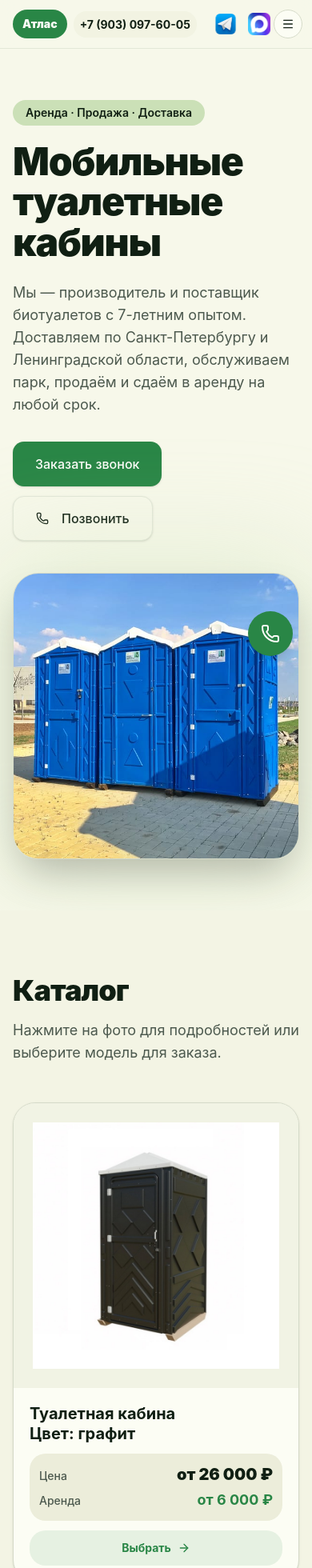
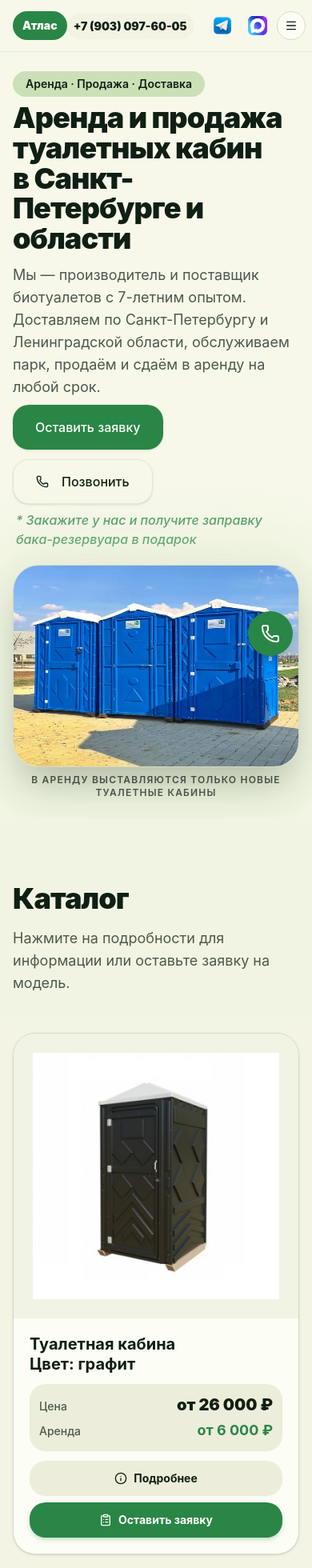
Before and after one commit to abramyaan/mobile-comfort-hub, a React (Vite) app: page / in a window 390 px wide. Shown: the top 1960 px of the page at 80% size. Built offline with nearby package versions, Linux system fonts and the light colour scheme.

Commit message:
optimiz and edits

```diff
--- a/package.json
+++ b/package.json
@@ -70,6 +70,7 @@
     "@types/node": "^22.16.5",
     "@types/react": "^19.2.0",
     "@types/react-dom": "^19.2.0",
+    "@vitejs/plugin-legacy": "^8.0.1",
     "@vitejs/plugin-react": "^5.0.4",
     "eslint": "^9.32.0",
     "eslint-config-prettier": "^10.1.1",
@@ -78,6 +79,7 @@
     "eslint-plugin-react-refresh": "^0.4.20",
     "globals": "^15.15.0",
     "prettier": "^3.7.3",
+    "terser": "^5.47.1",
     "typescript": "^5.8.3",
     "typescript-eslint": "^8.56.1",
     "vite": "^7.3.1"
--- a/src/components/site/CabinDialog.tsx
+++ b/src/components/site/CabinDialog.tsx
@@ -7,7 +7,6 @@ import {
   Ruler,
   Container,
   Weight,
-  Users,
   Factory,
   ShieldCheck
 } from "lucide-react";
@@ -29,7 +28,6 @@ export function CabinDialog({ cabin, onClose, onBuy }: {
   const specs = [
     { label: "Габариты", value: cabin.size, icon: Ruler },
     { label: "Вес", value: cabin.weight, icon: Weight },
-    { label: "Посещений", value: cabin.visits, icon: Users },
     { label: "Бак", value: cabin.tank, icon: Container },
     { label: "Производство", value: cabin.manufacturer, icon: Factory },
     { label: "Гарантия", value: cabin.warranty, icon: ShieldCheck },
@@ -37,16 +35,14 @@ export function CabinDialog({ cabin, onClose, onBuy }: {
 
   return (
     <Dialog open={!!cabin} onOpenChange={(v) => !v && onClose()}>
-      {/* Максимальная высота 95vh и уменьшенные отступы p-3 для мобильных[cite: 9, 11] */}
       <DialogContent className="max-w-[95vw] sm:max-w-3xl rounded-[1.5rem] p-3 sm:p-8 overflow-y-auto max-h-[95vh] outline-none border-none">
-        <DialogHeader className="mb-1 sm:mb-2">
-          {/* Уплотненный заголовок[cite: 9, 11] */}
-          <DialogTitle className="text-lg sm:text-2xl font-black text-left whitespace-pre-line leading-tight">
+        <DialogHeader className="mb-1 sm:mb-2 text-center">
+          <DialogTitle className="text-lg sm:text-2xl font-black text-center whitespace-pre-line leading-tight">
             {cabin.name}
           </DialogTitle>
         </DialogHeader>
 
-        {/* Слайдер стал чуть меньше на мобильных[cite: 9, 11] */}
+        {/* Слайдер изображений */}
         <div className="relative overflow-hidden rounded-2xl bg-secondary/50 border border-border">
           <img
             src={cabin.images[idx]}
@@ -71,31 +67,51 @@ export function CabinDialog({ cabin, onClose, onBuy }: {
           )}
         </div>
 
-        {/* Сетка характеристик стала плотнее[cite: 9, 11] */}
+        {/* Технические характеристики */}
         <div className="mt-3 sm:mt-6">
-          <h4 className="font-bold text-sm sm:text-lg mb-2">Технические характеристики</h4>
-          <div className="grid grid-cols-2 md:grid-cols-3 gap-1.5 sm:gap-3">
-            {specs.map((s, i) => (
-              <div key={i} className="flex flex-col gap-0 p-2 sm:p-4 rounded-xl bg-secondary/30 border border-border/50">
-                <div className="flex items-center gap-1 text-primary">
-                  <s.icon className="h-3 w-3 sm:h-3.5 sm:w-3.5" />
-                  <span className="text-[8px] sm:text-[10px] uppercase font-black tracking-wider opacity-60 leading-none">{s.label}</span>
+          <h4 className="font-bold text-sm sm:text-lg mb-2 text-center">Технические характеристики</h4>
+          <div className="flex flex-wrap gap-1.5 sm:gap-3 justify-center">
+            {specs.map((s, i) => {
+              const isWarranty = s.label === "Гарантия";
+              return (
+                <div
+                  key={i}
+                  className={`
+                    flex flex-col items-center text-center p-2 sm:p-4 rounded-xl bg-secondary/30 border border-border/50
+                    /* Мобилка: по 2 в ряд, Гарантия на всю ширину */
+                    w-[calc(50%-0.375rem)]
+                    ${isWarranty ? 'w-full' : ''}
+                    /* ПК: по 3 в ряд */
+                    sm:w-[calc(33.33%-0.75rem)]
+                  `}
+                >
+                  <div className="flex items-center gap-1 text-primary">
+                    <s.icon className="h-3 w-3 sm:h-3.5 sm:w-3.5" />
+                    <span className="text-[8px] sm:text-[10px] uppercase font-black tracking-wider opacity-60 leading-none">
+                      {s.label}
+                    </span>
+                  </div>
+                  <p className={`
+                    text-[11px] sm:text-sm font-bold truncate mt-0.5
+                    ${isWarranty ? 'text-xs sm:text-sm uppercase' : ''}
+                  `}>
+                    {isWarranty ? "ГАРАНТИЯ 12 МЕС" : s.value}
+                  </p>
                 </div>
-                <p className="text-[11px] sm:text-sm font-bold truncate">{s.value}</p>
-              </div>
-            ))}
+              );
+            })}
           </div>
         </div>
 
-        {/* Описание без лишнего текста[cite: 9, 10, 11] */}
-        <div className="mt-3 sm:mt-6 space-y-0.5">
+        {/* Описание */}
+        <div className="mt-3 sm:mt-6 space-y-0.5 text-center">
           <h4 className="font-bold text-sm sm:text-lg">Описание</h4>
           <p className="text-muted-foreground leading-tight text-[11px] sm:text-base">
             {cabin.description}
           </p>
         </div>
 
-        {/* Компактный футер[cite: 9, 11] */}
+        {/* Цены и кнопка */}
         <div className="mt-4 sm:mt-6 flex flex-col gap-2 sm:gap-3">
           <div className="grid grid-cols-2 gap-2">
             <div className="bg-secondary/50 p-2 sm:p-4 rounded-xl border border-border text-center">
@@ -111,7 +127,7 @@ export function CabinDialog({ cabin, onClose, onBuy }: {
             className="h-12 sm:h-16 rounded-xl sm:rounded-2xl text-base sm:text-xl font-black shadow-lg"
             onClick={() => onBuy(cabin.name)}
           >
-            Заказать
+            Оставить заявку
           </Button>
         </div>
       </DialogContent>
--- a/src/components/site/Catalog.tsx
+++ b/src/components/site/Catalog.tsx
@@ -1,7 +1,7 @@
 import { useState } from "react";
 import { cabins, type Cabin } from "@/data/catalog";
 import { CabinDialog } from "./CabinDialog";
-import { CheckCircle2, ShieldCheck, Zap, Droplets, Lightbulb, ThermometerSnowflake, ArrowRight } from "lucide-react";
+import { CheckCircle2, ShieldCheck, Zap, Droplets, Lightbulb, ThermometerSnowflake, Info, ClipboardList } from "lucide-react";
 
 const fmt = (n: number) => "от " + new Intl.NumberFormat("ru-RU").format(n);
 
@@ -23,7 +23,7 @@ export function Catalog({ onBuy }: { onBuy: (name: string) => void }) {
         <div className="mb-12 flex flex-wrap items-end justify-between gap-4">
           <h2 className="text-4xl font-black tracking-tight md:text-6xl">Каталог</h2>
           <p className="max-w-md text-lg text-muted-foreground">
-            Нажмите на фото для подробностей или выберите модель для заказа.
+            Нажмите на подробности для информации или оставьте заявку на модель.
           </p>
         </div>
 
@@ -31,9 +31,9 @@ export function Catalog({ onBuy }: { onBuy: (name: string) => void }) {
           {cabins.map((c) => (
             <div
               key={c.id}
-              className="group flex flex-col overflow-hidden rounded-3xl border border-border bg-card text-left shadow-sm transition-all hover:-translate-y-1 hover:shadow-xl w-full max-w-[360px]"
+              className="group flex flex-col overflow-hidden rounded-3xl border border-border bg-card text-left shadow-sm transition-all transform-gpu will-change-transform hover:-translate-y-1 hover:shadow-xl w-full max-w-[360px]"
             >
-              {/* Клик по фото открывает диалог с инфой */}
+              {/* Клик по фото открывает диалог */}
               <div
                 className="aspect-square overflow-hidden bg-secondary/60 cursor-pointer"
                 onClick={() => setActive(c)}
@@ -42,6 +42,7 @@ export function Catalog({ onBuy }: { onBuy: (name: string) => void }) {
                   src={c.images[0]}
                   alt={c.name}
                   loading="lazy"
+                  decoding="async"
                   width={800}
                   height={800}
                   className="h-full w-full object-contain p-6 transition-transform group-hover:scale-105"
@@ -68,14 +69,24 @@ export function Catalog({ onBuy }: { onBuy: (name: string) => void }) {
                     </div>
                   </div>
 
-                  {/* Кнопка "Выбрать" теперь сразу кидает на форму (OrderForm) */}
-                  <button
-                    onClick={() => onBuy(c.name)}
-                    className="flex items-center justify-center gap-2 rounded-xl bg-primary/10 py-3 text-sm font-bold text-primary transition-all hover:bg-primary hover:text-primary-foreground active:scale-95"
-                  >
-                    Выбрать
-                    <ArrowRight className="h-4 w-4" />
-                  </button>
+                  {/* Две кнопки: Подробнее выше, Оставить заявку ниже */}
+                  <div className="flex flex-col gap-2">
+                    <button
+                      onClick={() => setActive(c)}
+                      className="flex items-center justify-center gap-2 rounded-xl bg-secondary py-3 text-sm font-bold text-foreground transition-all hover:bg-secondary/80 active:scale-95"
+                    >
+                      <Info className="h-4 w-4" />
+                      Подробнее
+                    </button>
+
+                    <button
+                      onClick={() => onBuy(c.name)}
+                      className="flex items-center justify-center gap-2 rounded-xl bg-primary py-3 text-sm font-bold text-primary-foreground transition-all hover:opacity-90 active:scale-95 shadow-md shadow-primary/20"
+                    >
+                      <ClipboardList className="h-4 w-4" />
+                      Оставить заявку
+                    </button>
+                  </div>
                 </div>
               </div>
             </div>
--- a/src/components/site/Header.tsx
+++ b/src/components/site/Header.tsx
@@ -22,59 +22,67 @@ export function Header() {
   const [open, setOpen] = useState(false);
 
   return (
-    <header className="sticky top-0 z-40 border-b border-border/60 bg-background/80 backdrop-blur-md">
+    <header className="sticky top-0 z-40 border-b border-border/60 bg-background/80 backdrop-blur-md transform-gpu will-change-transform">
       <div className="mx-auto flex max-w-7xl items-center justify-between px-4 py-3 md:px-8">
 
-        {/* ЛЕВАЯ ЧАСТЬ: Логотип */}
-        <div className="flex items-center shrink-0">
-          <a href="#home" className="flex items-center group">
+        {/* ЛЕВАЯ ГРУППА: Логотип + Меню */}
+        <div className="flex items-center gap-4 lg:gap-8">
+          <a href="#home" className="flex items-center group shrink-0">
             <div className="grid h-9 px-3 place-items-center rounded-xl bg-primary text-primary-foreground font-black text-sm transition-transform group-hover:scale-105 sm:h-10">
               Атлас
             </div>
           </a>
-        </div>
-
-        {/* ЦЕНТРАЛЬНАЯ ЧАСТЬ: Номер телефона */}
-        {/* Изменено: на мобилках скрываем или уменьшаем, на больших экранах центрируем через flex-1 и text-center */}
-        <div className="flex-1 px-2 text-center lg:absolute lg:left-1/2 lg:-translate-x-1/2">
-          <a
-            href={PHONE_HREF}
-            className="inline-block text-[12px] font-bold text-foreground bg-secondary/50 px-2 py-1.5 rounded-lg whitespace-nowrap min-[390px]:text-[14px] sm:text-sm"
-          >
-            {PHONE}
-          </a>
-        </div>
-
-        {/* ПРАВАЯ ЧАСТЬ: Иконки + Меню */}
-        <div className="flex items-center gap-1 sm:gap-2 shrink-0">
-
-          {/* Иконки мессенджеров */}
-          <div className="flex items-center">
-            <a href={TG} target="_blank" className="active:opacity-70 transition-opacity hover:opacity-80">
-              {/* Уменьшил ширину иконок для мобильных (h-7 w-7) */}
-              <img src={tgIcon} alt="TG" className="h-9 w-14 object-contain sm:h-9 sm:w-9" />
-            </a>
-            <a href={MAX} target="_blank" className="active:opacity-70 transition-opacity hover:opacity-80">
-              <img src={maxIcon} alt="MAX" className="h-7 w-7 object-contain sm:h-8 sm:w-8" />
-            </a>
-          </div>
 
           {/* Навигация (только ПК) */}
-          <nav className="hidden lg:flex items-center gap-4 mr-4 border-l border-border pl-4">
+          <nav className="hidden lg:flex items-center gap-6">
             {links.map((l) => (
               <a
                 key={l.href}
                 href={l.href}
-                className="text-[13px] font-medium text-foreground/70 transition-colors hover:text-primary whitespace-nowrap"
+                className="text-base font-bold text-foreground/80 transition-colors hover:text-primary whitespace-nowrap"
               >
                 {l.label}
               </a>
             ))}
           </nav>
+        </div>
+
+        {/* ПРАВАЯ ГРУППА: Иконки + Номер + Кнопка */}
+        <div className="flex items-center gap-2 sm:gap-4 shrink-0">
+
+          {/* Номер телефона — теперь виден всегда */}
+          <div className="block">
+            <a
+              href={PHONE_HREF}
+              className="inline-block text-[14px] font-black text-foreground bg-secondary/50 px-2 py-1.5 rounded-lg whitespace-nowrap transition-colors hover:bg-secondary sm:text-sm sm:px-9 sm:py-3"
+            >
+              {PHONE}
+            </a>
+          </div>
+
+          {/* Иконки мессенджеров */}
+          <div className="flex items-center">
+            <a href={TG} target="_blank" className="active:opacity-70 transition-opacity hover:opacity-80 p-1">
+              <img
+                src={tgIcon}
+                alt="Telegram"
+                decoding="async"
+                className="h-8 w-12 object-contain sm:h-12 sm:w-17"
+              />
+            </a>
+            <a href={MAX} target="_blank" className="active:opacity-70 transition-opacity hover:opacity-80 p-1">
+              <img
+                src={maxIcon}
+                alt="MAX"
+                decoding="async"
+                className="h-6 w-6 object-contain sm:h-8 sm:w-8"
+              />
+            </a>
+          </div>
 
           {/* Кнопка "Заказать" (только ПК) */}
           <div className="hidden lg:block">
-            <Button asChild size="sm" className="rounded-full px-4 h-9 text-xs">
+            <Button asChild size="sm" className="rounded-full px-5 h-10 text-sm font-bold shadow-sm transition-transform active:scale-95">
               <a href="#order">Заказать</a>
             </Button>
           </div>
@@ -82,7 +90,7 @@ export function Header() {
           {/* Кнопка меню (только мобилки) */}
           <button
             onClick={() => setOpen((v) => !v)}
-            className="lg:hidden grid h-9 w-9 place-items-center rounded-xl border border-border bg-card"
+            className="lg:hidden grid h-9 w-9 place-items-center rounded-xl border border-border bg-card transition-colors active:bg-secondary"
           >
             {open ? <X className="h-4 w-4" /> : <Menu className="h-4 w-4" />}
           </button>
@@ -92,20 +100,20 @@ export function Header() {
 
       {/* Мобильное меню */}
       {open && (
-        <div className="lg:hidden border-t border-border bg-background animate-in fade-in slide-in-from-top-2">
+        <div className="lg:hidden border-t border-border bg-background animate-in fade-in slide-in-from-top-2 transform-gpu">
           <div className="px-4 py-6 space-y-1">
             {links.map((l) => (
               <a
                 key={l.href}
                 href={l.href}
                 onClick={() => setOpen(false)}
-                className="block rounded-lg px-4 py-3 text-lg font-medium hover:bg-secondary text-center"
+                className="block rounded-lg px-4 py-3 text-lg font-medium hover:bg-secondary text-center transition-colors"
               >
                 {l.label}
               </a>
             ))}
             <div className="pt-4 mt-4 border-t border-border">
-              <Button asChild className="w-full h-12 rounded-xl text-base font-bold">
+              <Button asChild className="w-full h-12 rounded-xl text-base font-bold shadow-lg active:scale-[0.98]">
                 <a href="#order">Оставить заявку</a>
               </Button>
             </div>
--- a/src/components/site/Hero.tsx
+++ b/src/components/site/Hero.tsx
@@ -5,35 +5,54 @@ import hero from "@/assets/hero-cabinos.jpg";
 export function Hero() {
   return (
     <section id="home" className="relative overflow-hidden">
-      <div className="mx-auto grid max-w-7xl items-center gap-10 px-4 py-16 md:grid-cols-2 md:px-8 md:py-24">
-        <div>
+      <div className="mx-auto grid max-w-7xl items-center gap-5 px-4 py-6 md:grid-cols-2 md:px-8 md:py-24">
+        {/* transform-gpu ускоряет рендеринг текста на слабых процессорах */}
+        <div className="transform-gpu">
           <span className="inline-block rounded-full bg-accent px-4 py-1.5 text-sm font-semibold text-accent-foreground">
             Аренда · Продажа · Доставка
           </span>
-          <h1 className="mt-5 text-5xl font-black leading-[1.05] tracking-tight md:text-7xl">
-            Мобильные<br />туалетные кабины
+          <h1 className="mt-2 text-4xl font-black leading-[1.05] tracking-tight md:text-6xl text-foreground">
+            Аренда и продажа<br />туалетных кабин <br />в Санкт-Петербурге и области
           </h1>
-          <p className="mt-6 max-w-xl text-lg text-muted-foreground md:text-xl">
+          <p className="mt-3 max-w-xl text-lg text-muted-foreground md:text-xl">
             Мы — производитель и поставщик биотуалетов с 7-летним опытом. Доставляем по Санкт-Петербургу и Ленинградской области, обслуживаем парк, продаём и сдаём в аренду на любой срок.
           </p>
-          <div className="mt-8 flex flex-wrap gap-3">
-            <Button asChild size="lg" className="h-14 px-7 text-base">
-              <a href="#order">Заказать звонок</a>
+
+          <div className="mt-2 flex flex-col gap-2">
+            <div className="flex flex-wrap gap-3">
+              <Button asChild size="lg" className="h-14 px-7 text-base rounded-xl transition-transform active:scale-95">
+                <a href="#order">Оставить заявку</a>
               </Button>
-            <Button asChild size="lg" variant="outline" className="h-14 px-7 text-base">
-              <a href="tel:+74950000000"><Phone className="mr-2 h-5 w-5" /> Позвонить</a>
+              <Button asChild size="lg" variant="outline" className="h-14 px-7 text-base rounded-xl transition-transform active:scale-95">
+                <a href="tel:+79030976005"><Phone className="mr-2 h-5 w-5" /> Позвонить</a>
               </Button>
             </div>
+
+            <p className="italic text-primary/80 font-medium ml-1">
+              * Закажите у нас и получите заправку бака-резервуара в подарок
+            </p>
           </div>
+        </div>
+
+        <div className="relative transform-gpu">
+          {/* Снижена интенсивность блюра для мобилок, чтобы GPU не перегревался */}
+          <div className="absolute -inset-6 rounded-[3rem] bg-accent/40 blur-2xl md:blur-3xl" />
           <div className="relative">
-          <div className="absolute -inset-6 rounded-[3rem] bg-accent/40 blur-3xl" />
             <img
               src={hero}
-            alt="Мобильные туалетные кабины"
+              alt="Мобильные туалетные кабины Атлас"
               width={1280}
               height={1280}
-            className="relative w-full rounded-[2rem] border border-border shadow-2xl"
+              /* loading="eager" и fetchpriority="high" заставляют браузер грузить главную картинку первой */
+              loading="eager"
+              decoding="async"
+              className="max-h-[30vh] md:max-h-none w-full rounded-[2rem] border border-border shadow-2xl"
+              style={{ contentVisibility: 'auto' } as any}
             />
+            <p className="mt-2 text-center text-xs text-muted-foreground uppercase tracking-widest font-semibold">
+              В аренду выставляются только новые туалетные кабины
+            </p>
+          </div>
         </div>
       </div>
     </section>
--- a/src/components/site/OrderModal.tsx
+++ b/src/components/site/OrderModal.tsx
@@ -115,7 +115,7 @@ export function OrderModal({ open, onOpenChange }: { open: boolean; onOpenChange
             Оставьте заявку
           </h2>
           <p className="text-muted-foreground text-sm mt-2">
-            Перезвоним в течение 15 минут
+            Закажите у нас и получите заправку бака - резервуара в подарок
           </p>
 
           <form onSubmit={submit} className="mt-8 space-y-4">
--- a/src/components/site/Services.tsx
+++ b/src/components/site/Services.tsx
@@ -1,4 +1,5 @@
-import { Truck, Wrench, Building2, CalendarDays, ShieldCheck, Recycle, Droplets, Sparkles, ChevronRight } from "lucide-react";
+import { Truck, Wrench, Building2, CalendarDays, ShieldCheck, Recycle, Droplets, Sparkles, ChevronRight, ClipboardList } from "lucide-react";
+import { Button } from "@/components/ui/button";
 
 const items = [
   {
@@ -47,18 +48,34 @@ export function Services() {
   return (
     <section id="services" className="py-20 md:py-28 overflow-hidden">
       <div className="mx-auto max-w-7xl px-4 md:px-8">
-        <div className="flex items-end justify-between">
+
+        {/* Шапка секции: Текст слева, Кнопка справа */}
+        <div className="flex flex-col gap-6 md:flex-row md:items-end md:justify-between">
           <div className="flex-1">
-            <h2 className="text-4xl font-black tracking-tight md:text-6xl text-foreground">Наши услуги</h2>
+            <h2 className="text-4xl font-black tracking-tight md:text-6xl text-foreground">
+              Наши услуги
+            </h2>
             <p className="mt-4 max-w-2xl text-lg text-muted-foreground">
-              Обеспечиваем полный цикл обслуживания мобильных кабин: от разовой доставки до регулярного сервиса.
+              Обеспечиваем полный цикл сервисного обслуживания мобильных туалетных кабин.
             </p>
           </div>
 
-          {/* Прозрачная анимированная стрелка для мобилок */}
-          <div className="flex flex-col items-center gap-1 md:hidden opacity-40 animate-pulse mb-2">
-            <span className="text-[10px] uppercase font-bold tracking-widest">Листайте</span>
-            <ChevronRight className="h-5 w-5 animate-bounce-x" />
+          <div className="flex items-center gap-4">
+            <Button
+              asChild
+              className="h-12 px-6 rounded-xl bg-primary font-bold shadow-lg shadow-primary/20 transition-transform active:scale-95"
+            >
+              <a href="#order" className="flex items-center gap-2">
+                <ClipboardList className="h-4 w-4" />
+                Оставить заявку
+              </a>
+            </Button>
+
+            {/* Прозрачная анимированная стрелка для мобилок */}
+            <div className="flex flex-col items-center gap-1 md:hidden opacity-40 animate-pulse">
+              <span className="text-[10px] uppercase font-bold tracking-widest">Листайте</span>
+              <ChevronRight className="h-5 w-5 animate-bounce-x" />
+            </div>
           </div>
         </div>
 
@@ -71,7 +88,9 @@ export function Services() {
             <div
               key={it.title}
               className="
-                min-w-[85vw] snap-center rounded-3xl border border-border bg-card p-7 transition-all hover:shadow-lg hover:border-primary/50
+                min-w-[85vw] snap-center rounded-3xl border border-border bg-card p-7
+                transition-all transform-gpu will-change-transform
+                hover:shadow-lg hover:border-primary/50
                 md:min-w-0 md:snap-align-none
               "
             >
--- a/src/styles.css
+++ b/src/styles.css
@@ -143,3 +143,27 @@
     color: var(--color-foreground);
   }
 }
+
+@layer base {
+  /* Твой существующий код... */
+
+  html {
+    scroll-behavior: smooth;
+    /* Улучшает отзывчивость нажатий на мобилках */
+    touch-action: manipulation;
+  }
+
+  /* Магическое свойство для ускорения:
+     браузер не будет тратить силы на блоки, которые еще не видны */
+  section {
+    content-visibility: auto;
+    contain-intrinsic-size: 1px 500px;
+  }
+
+  /* Принудительно включаем видеокарту для плавности анимаций */
+  .transform-gpu {
+    transform: translate3d(0, 0, 0);
+    backface-visibility: hidden;
+    perspective: 1000px;
+  }
+}
```
Also changed, not shown: src/components/site/Faq.tsx (+8 -5 lines), src/components/site/Footer.tsx (+58 -38 lines), src/components/site/OrderForm.tsx (+27 -14 lines), vite.config.ts (+22 -3 lines), 1 other file (tests, documents, lock files or other folders). Lines whose indentation alone changed are shown as unchanged.
